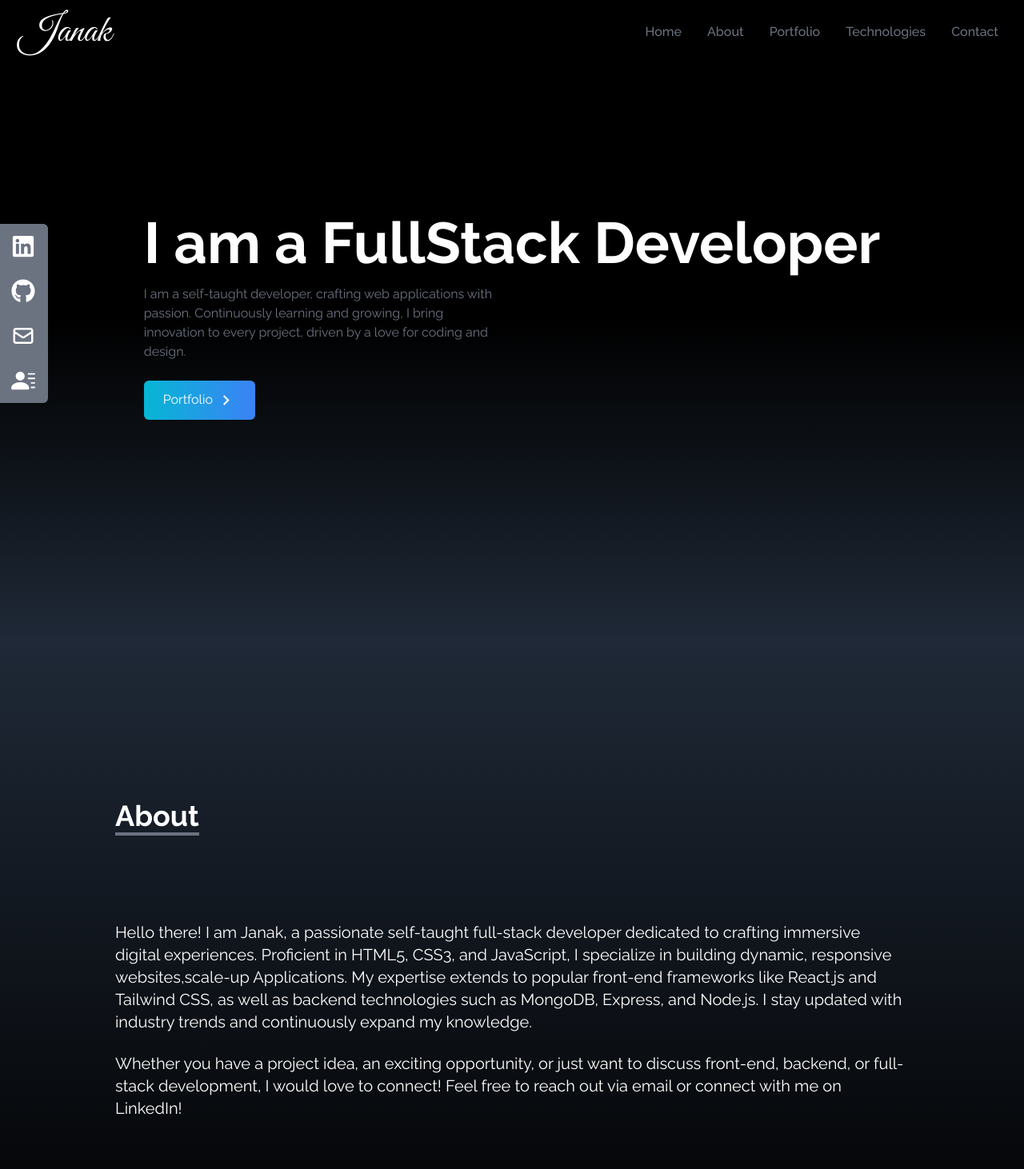
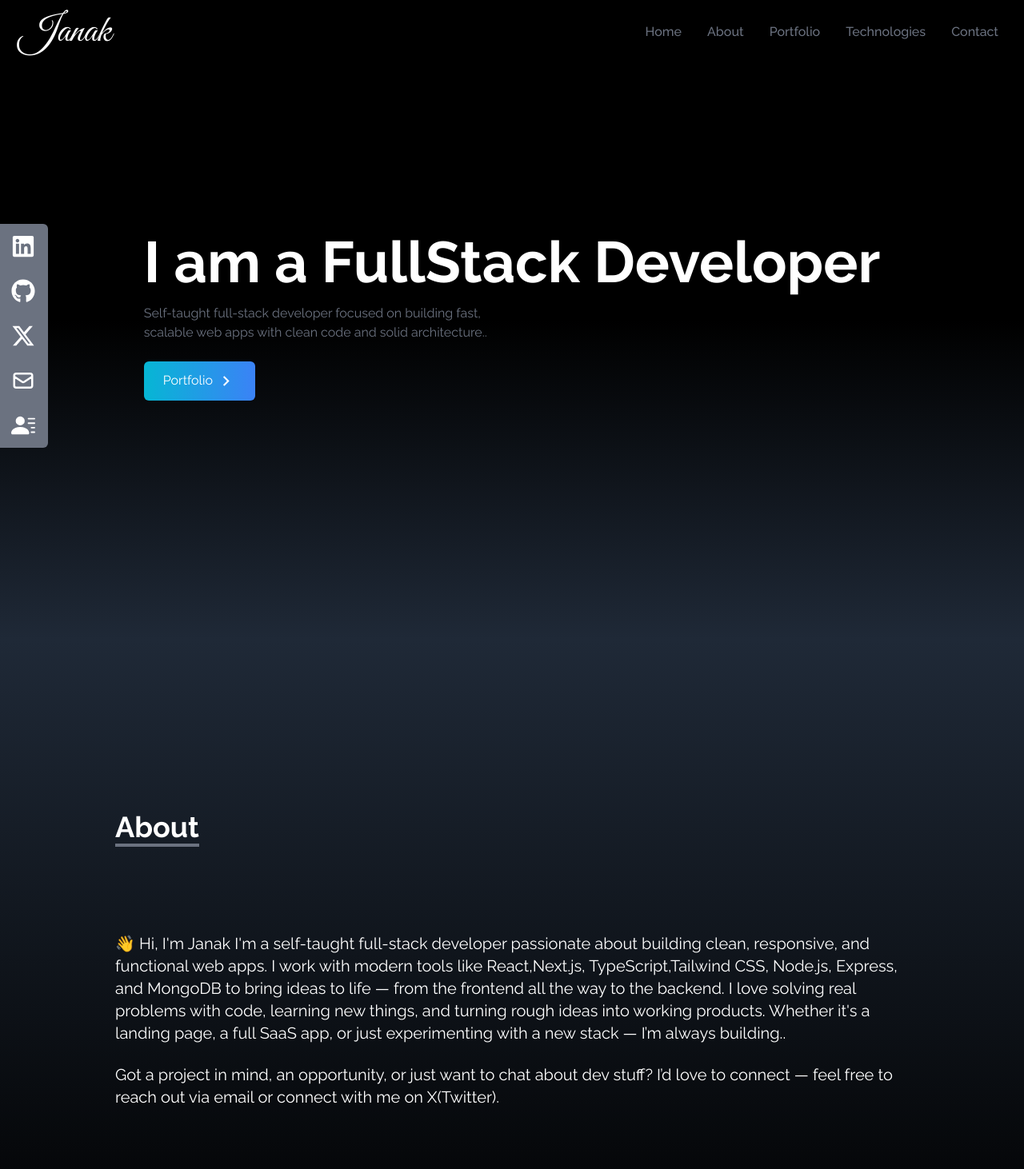
Before and after one commit to janak-Thapa/portfolio-website-main, a React (Vite) app: page / in a window 1280 px wide. Shown: the top 1462 px of the page at 80% size. Built offline with nearby package versions, Linux system fonts and the light colour scheme.

Commit message:
update the portfolio

```diff
--- a/src/components/About.jsx
+++ b/src/components/About.jsx
@@ -7,9 +7,14 @@ const About = () => {
         <div className='pb-8'>
           <p className='text-4xl font-bold inline border-b-4 border-gray-500'> About</p>
         </div>
-        <p className='text-xl mt-20'>Hello there! I am Janak, a passionate self-taught full-stack developer dedicated to crafting immersive digital experiences. Proficient in HTML5, CSS3, and JavaScript, I specialize in building dynamic, responsive websites,scale-up Applications. My expertise extends to popular front-end frameworks like React.js and Tailwind CSS, as well as backend technologies such as MongoDB, Express, and Node.js. I stay updated with industry trends and continuously expand my knowledge.</p>
+        <p className='text-xl mt-20'>👋 Hi, I&#39;m Janak
+I&#39;m a self-taught full-stack developer passionate about building clean, responsive, and functional web apps. I work with modern tools like React,Next.js, TypeScript,Tailwind CSS, Node.js, Express, and MongoDB to bring ideas to life — from the frontend all the way to the backend.
+
+I love solving real problems with code, learning new things, and turning rough ideas into working products. Whether it&#39;s a landing page, a full SaaS app, or just experimenting with a new stack — I’m always building..</p>
         <br />
-        <p className='text-xl'>Whether you have a project idea, an exciting opportunity, or just want to discuss front-end, backend, or full-stack development, I would love to connect! Feel free to reach out via email or connect with me on LinkedIn!</p>
+        <p className='text-xl'>Got a project in mind, an opportunity, or just want to chat about dev stuff? I’d love to connect — feel free to reach out via email or connect with me on X(Twitter).
+
+</p>
       </div>
     </div>
   )
--- a/src/components/Home.jsx
+++ b/src/components/Home.jsx
@@ -10,7 +10,7 @@ const Home = () => {
 
           <div className='flex flex-col justify-center h-full'>
             <h2 className='text-4xl sm:text-7xl font-bold text-white'>I am a FullStack Developer</h2>
-            <p className='text-gray-500 py-4 max-w-md'>I am a self-taught developer, crafting web applications with passion. Continuously learning and growing, I bring innovation to every project, driven by a love for coding and design.</p>
+            <p className='text-gray-500 py-4 max-w-md'>Self-taught full-stack developer focused on building fast, scalable web apps with clean code and solid architecture..</p>
             <div>
               <Link to='portfolio' smooth duration={500} className='group text-white w-fit px-6 py-3 my-2 flex items-center rounded-md bg-gradient-to-r from-cyan-500 to-blue-500 cursor-pointer'>
                 Portfolio
--- a/src/components/SocialLinks.jsx
+++ b/src/components/SocialLinks.jsx
@@ -2,6 +2,7 @@
 import {FaGithub,FaLinkedin} from "react-icons/fa";
 import {HiOutlineMail} from "react-icons/hi";
 import {BsFillPersonLinesFill} from "react-icons/bs";
+import { FaXTwitter } from "react-icons/fa6";
 
 const SocialLinks = () => {
   const links = [
@@ -29,6 +30,16 @@ const SocialLinks = () => {
       id:3,
       child:(
         <>
+        X <FaXTwitter size={30}/>
+        </>
+      ),
+      href:'https://x.com/indie_yogesh',
+
+    },
+    {
+      id:4,
+      child:(
+        <>
         Mail <HiOutlineMail size={30}/>
         </>
       ),
@@ -36,7 +47,7 @@ const SocialLinks = () => {
 
     },
     {
-      id:4,
+      id:5,
       child:(
         <>
        Resume <BsFillPersonLinesFill size={30}/>
```
